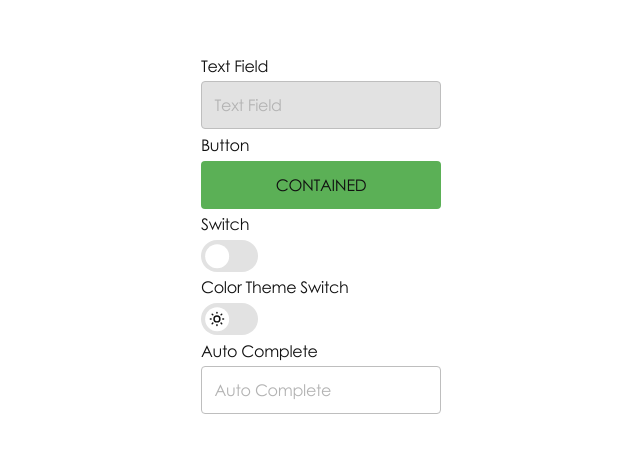
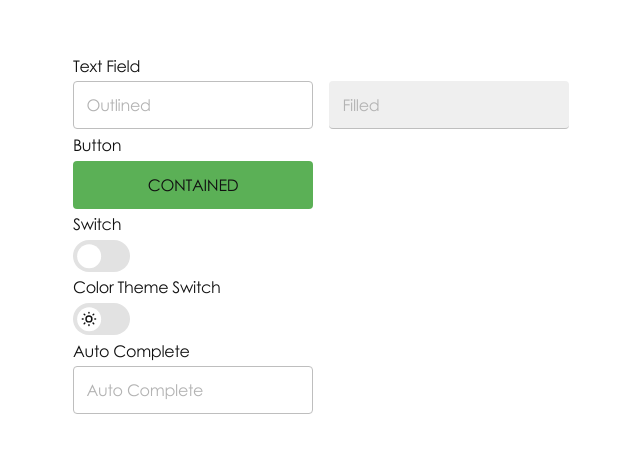
Before and after one commit to Myslitel666/Svelte-UI, a SvelteKit app: page / in a window 1280 px wide. Shown: the part 165-618 px from the top of the page, without its empty margins (319-959 px from the left). Built offline with nearby package versions, Linux system fonts and the light colour scheme.

Commit message:
The border for the Filled Text Field has been removed.

```diff
--- a/src/components/inputs/text-fields/TextField.svelte
+++ b/src/components/inputs/text-fields/TextField.svelte
@@ -14,6 +14,9 @@
         style:padding-right = {paddingRight}
         style:font-size = {fontSize}
         style:font-width = 0.5rem
+        style:border-left={variant !== 'Outlined' ? 'none' : ''}
+        style:border-right={variant !== 'Outlined' ? 'none' : ''}
+        style:border-top={variant !== 'Outlined' ? 'none' : ''}
         style:--Xl-border-color = {borderColor}
         style:--Xl-color = {primaryColor}
         style:--Xl-height = {height}
@@ -39,21 +42,21 @@
 	import { type IColorThemeStore } from '../../../interfaces/color-theme/IColorThemeStore';
     import { themeStore } from '../../../stores/ColorThemeStore';
 
-    export let variant = 'Outlined';                     /* Толщина обводки в активном состоянии */
-    export let activedborderWidth = '';                  /* Толщина обводки в активном состоянии */
-    export let backgroundColor = '';                     /* Цвет заливки */
-    export let borderColor = '';                         /* Цвет обводки */
-    export let borderRadius = '';                        /* Радиус скругления углов */
-    export let disabledborderWidth = '';                 /* Толщина обводки в неактивном состоянии */
-    export let fontSize = '';                            /* Размер шрифта */
-    export let height = '';                              /* Высота поля */
-    export let label = 'Text Field'                      /* Надпись */
-    export let labelColor ='';                           /* Цвет надписи */
-    export let paddingLeft = '';                         /* Отступ от левой границы до курсора */
-    export let paddingRight = '';                        /* Отступ от правой границы */
-    export let primaryColor = '';                        /* Основной цвет */
-    export let textColor = '';                           /* Цвет текста */
-    export let width = '';                               /* Ширина поля */
+    export let variant = 'Outlined';                          /* Толщина обводки в активном состоянии */
+    export let activedborderWidth = '';                       /* Толщина обводки в активном состоянии */
+    export let backgroundColor = '';                          /* Цвет заливки */
+    export let borderColor = '';                              /* Цвет обводки */
+    export let borderRadius = '';                             /* Радиус скругления углов */
+    export let disabledborderWidth = '';                      /* Толщина обводки в неактивном состоянии */
+    export let fontSize = '';                                 /* Размер шрифта */
+    export let height = '';                                   /* Высота поля */
+    export let label = 'Text Field'                           /* Надпись */
+    export let labelColor ='';                                /* Цвет надписи */
+    export let paddingLeft = '';                              /* Отступ от левой границы до курсора */
+    export let paddingRight = '';                             /* Отступ от правой границы */
+    export let primaryColor = '';                             /* Основной цвет */
+    export let textColor = '';                                /* Цвет текста */
+    export let width = '';                                    /* Ширина поля */
 
     // Флаги для отслеживания, передал ли пользователь значение извне
     let isBackgroundColorFromUser = backgroundColor !== '';
@@ -69,7 +72,7 @@
         theme = value; //Инициализация объекта темы
 
         // Устанавливаем значения цветов при смене темы
-        if (!isBackgroundColorFromUser) backgroundColor = variant === 'Filled' ? theme.disabled.fill : theme.colors.background;
+        if (!isBackgroundColorFromUser) backgroundColor = variant === 'Filled' ? theme.disabled.touch : theme.colors.background;
         if (!isBorderColorFromUser) borderColor = theme.border.disabled.color;
         if (!isLabelColorFromUser) labelColor = theme.colors.text.label;
         if (!isPrimaryColorFromUser) primaryColor = theme.colors.primary;
--- a/src/interfaces/color-theme/IColorThemeStore.ts
+++ b/src/interfaces/color-theme/IColorThemeStore.ts
@@ -35,6 +35,7 @@ export interface IColorThemeStore {
     };
     disabled: {
         fill: string;
+        touch: string;
     };
     typography: {
         font: string;
--- a/src/routes/+page.svelte
+++ b/src/routes/+page.svelte
@@ -1,8 +1,15 @@
 <div id = 'container'>
 	<div id = 'page'>
-		<div>
-			<p>Text Field</p>
-			<TextField variant = 'Filled'/>
+		<p>Text Field</p>
+		<div class="components-container">
+			<TextField
+				variant = 'Outlined'
+				label = 'Outlined'
+			/>
+			<TextField
+				variant = 'Filled'
+				label = 'Filled'
+			/>
 		</div>
 		<div class='component'>
 			<p>Button</p>
@@ -38,6 +45,12 @@
 		margin-top: 0.35rem;
 	}
 
+	.components-container {
+		display: flex; /* Располагает дочерние элементы в строку */
+		gap: 1rem; /* Задает отступ между элементами */
+		align-items: center; /* Вертикальное выравнивание по центру */
+	}
+
 	#container {
 		display: flex;
 		justify-content: center; /* Горизонтальное центрирование */
--- a/src/stores/ColorThemeStore.ts
+++ b/src/stores/ColorThemeStore.ts
@@ -43,6 +43,7 @@ const theme = derived(themeMode, ($themeMode): IColorThemeStore => ({
     },
     disabled: {
         fill: $themeMode === 'light' ? '#e2e2e2' : '#424242',
+        touch: $themeMode === 'light' ? '#efefef' : '#2c2c2c',
     },
     typography: {
         font: 'Century Gothic',
```
